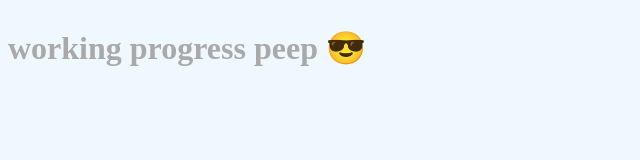
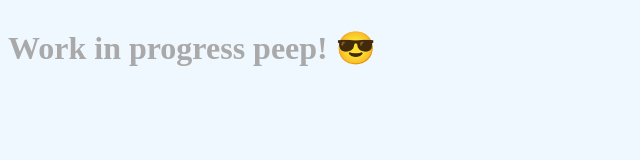
Before and after one commit to GioBelli/giobelli.com, a plain HTML site: page index.html in a window 1280 px wide. Shown: the whole page, without its empty margins (0-640 px from the left). Drawn offline with Linux system fonts and the light colour scheme.

Commit message:
Update index.html

```diff
--- a/index.html
+++ b/index.html
@@ -18,6 +18,6 @@
     </style>
   </head>
   <body>
-    <h1>working progress peep 😎</h1>
+    <h1>Work in progress peep! 😎</h1>
   </body>
 </html>
```
